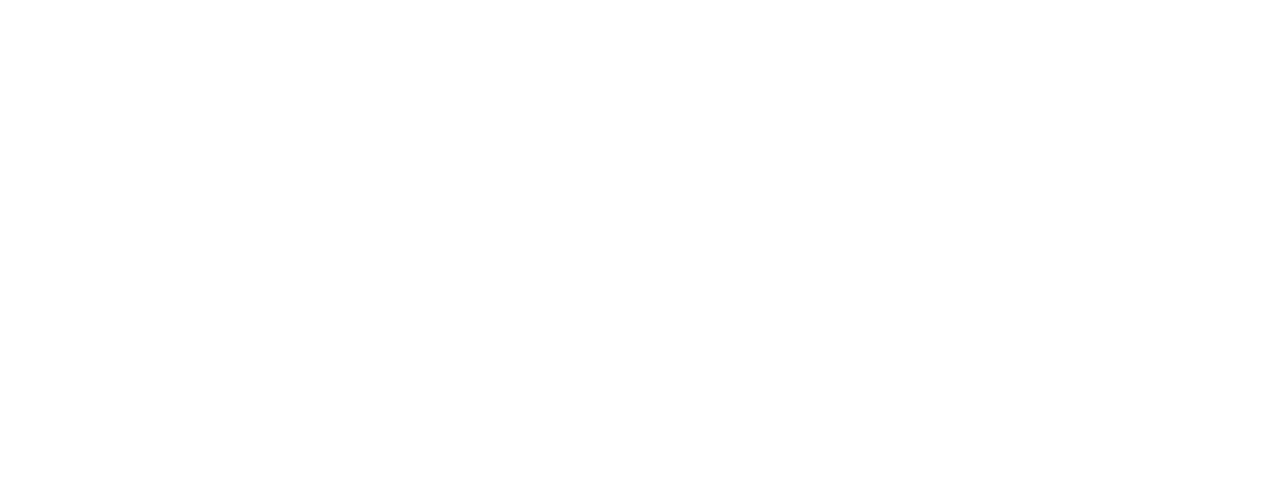
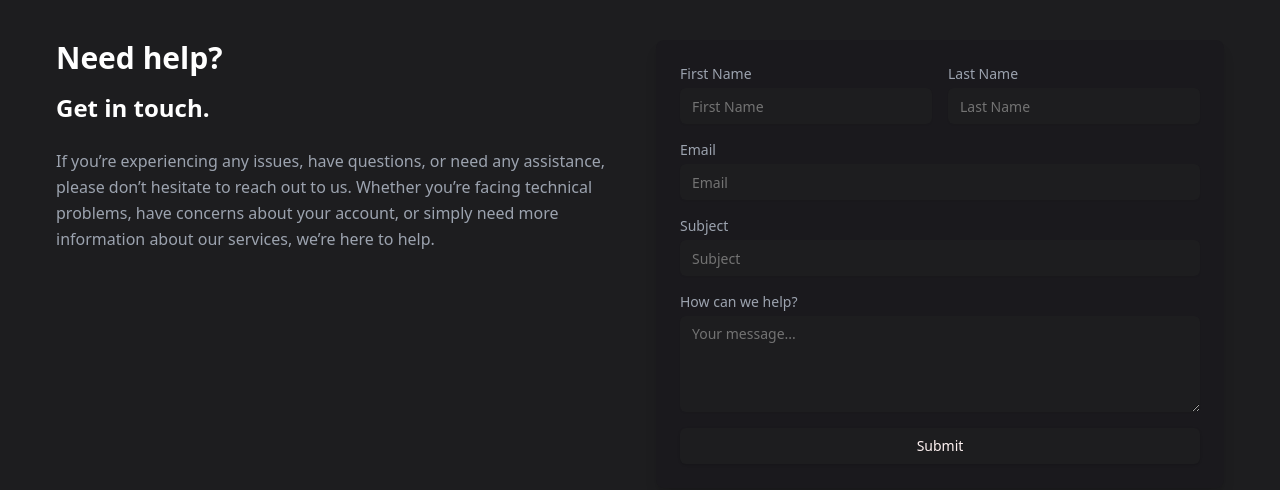
Before and after one commit to ilyastorunn/tracker, a React (Vite) app: page /contact in a window 1280 px wide. Before the commit this address had no page. Shown: the top 490 px of the page. Built offline with nearby package versions, Linux system fonts and the light colour scheme.

Commit message:
feat: make Contact page

```diff
--- a/src/App.jsx
+++ b/src/App.jsx
@@ -3,6 +3,7 @@
 import SignIn from "./pages/SignIn";
 import SignUp from "./pages/SignUp";
 import Coin from "./pages/Coin";
+import Contact from "./pages/Contact";
 
 function App() {
   return (
@@ -12,6 +13,7 @@
         <Route path="/signin" element={<SignIn />} />
         <Route path="/signup" element={<SignUp />} />
         <Route path="/coin" element={<Coin />} />
+        <Route path="/contact" element={<Contact />} />
       </Routes>
     </BrowserRouter>
   );
--- /dev/null
+++ b/src/components/ui/textarea.jsx
@@ -0,0 +1,18 @@
+import * as React from "react"
+
+import { cn } from "@/lib/utils"
+
+const Textarea = React.forwardRef(({ className, ...props }, ref) => {
+  return (
+    (<textarea
+      className={cn(
+        "flex min-h-[60px] w-full rounded-md border border-input bg-transparent px-3 py-2 text-base shadow-sm placeholder:text-muted-foreground focus-visible:outline-none focus-visible:ring-1 focus-visible:ring-ring disabled:cursor-not-allowed disabled:opacity-50 md:text-sm",
+        className
+      )}
+      ref={ref}
+      {...props} />)
+  );
+})
+Textarea.displayName = "Textarea"
+
+export { Textarea }
--- a/src/pages/Coin.jsx
+++ b/src/pages/Coin.jsx
@@ -9,16 +9,9 @@
   Legend,
 } from "chart.js";
 import gptlogo from "../assets/ChatGPT-Logo.png";
+import { Separator } from "@/components/ui/separator";
 
-// Chart.js modüllerini kaydet
-ChartJS.register(
-  LineElement,
-  CategoryScale,
-  LinearScale,
-  PointElement,
-  Tooltip,
-  Legend
-);
+ChartJS.register(LineElement, CategoryScale, LinearScale, PointElement, Tooltip, Legend);
 
 export default function Coin() {
   const data = {
@@ -28,9 +21,9 @@
         label: "Price (USD)",
         data: [30000, 31000, 32000, 30000, 29000, 28000],
         fill: false,
-        borderColor: "rgb(99, 102, 241)", // Tailwind'in indigo-500 rengi
+        borderColor: "rgb(99, 102, 241)",
         tension: 0.4,
-        pointBackgroundColor: "rgb(99, 102, 241)", // Noktaların rengi
+        pointBackgroundColor: "rgb(99, 102, 241)",
       },
     ],
   };
@@ -38,32 +31,25 @@
   const options = {
     responsive: true,
     plugins: {
-      legend: {
-        display: false, // ShadCN tarzı için minimal görünüm
-      },
+      legend: { display: false },
       tooltip: {
         enabled: true,
-        backgroundColor: "#1F2937", // Tailwind'in gray-800 rengi
-        titleColor: "#FFFFFF", // Beyaz
-        bodyColor: "#D1D5DB", // Tailwind'in gray-300 rengi
-        cornerRadius: 6, // Tooltip yuvarlatılmış köşeler
+        backgroundColor: "#1F2937",
+        titleColor: "#FFFFFF",
+        bodyColor: "#D1D5DB",
+        cornerRadius: 6,
       },
     },
     scales: {
-      x: {
-        ticks: { color: "#D1D5DB" }, // Tailwind'in gray-300 rengi
-        grid: { display: false }, // X ekseninde grid çizgilerini kaldır
-      },
-      y: {
-        ticks: { color: "#D1D5DB" },
-        grid: { color: "#374151" }, // Tailwind'in gray-700 rengi
-      },
+      x: { ticks: { color: "#D1D5DB" }, grid: { display: false } },
+      y: { ticks: { color: "#D1D5DB" }, grid: { color: "#374151" } },
     },
   };
 
   return (
-    <div className="max-w-[1200px] mx-auto px-4">
-      <div className="bg-[#1A202C] p-6 rounded-lg shadow-lg mb-6">
+    <div className="bg-[#121212] min-h-screen py-10">
+      <div className="max-w-[1200px] mx-auto px-4 bg-[#121212]">
+        <div className="bg-[#1A202C] p-6 rounded-lg shadow-lg">
           <div className="flex items-center justify-between mb-6">
             <div className="flex items-center gap-4">
               <img
@@ -97,6 +83,9 @@
             <Line data={data} options={options} />
           </div>
         </div>
+
+        <Separator className="my-6 bg-gray-700" />
+
         <div className="grid grid-cols-1 md:grid-cols-2 gap-4">
           <div className="bg-gray-800 p-6 rounded-lg shadow-lg">
             <h3 className="text-lg font-semibold text-white mb-4">
@@ -145,14 +134,18 @@
             </div>
           </div>
         </div>
-      <div className="bg-gradient-to-br from-gray-800 to-gray-900 p-6 rounded-lg shadow-lg mb-6">
+
+        <Separator className="my-6 bg-gray-700" />
+
+        <div className="bg-gradient-to-br from-gray-800 to-gray-900 p-6 rounded-lg shadow-lg">
           <div className="flex justify-between items-center mb-6">
             <h3 className="text-lg font-semibold text-white">Ask GPT-4o!</h3>
-          <img
+            {/* GPT LOGO */}
+            {/* <img
               src={gptlogo}
-            alt="OpenAi Logo"
-            className="w-16 h-8 text-white"
-          />
+              alt="OpenAI Logo"
+              className="w-8 h-8 text-white"
+            /> */}
           </div>
           <ul className="text-gray-300 space-y-4 mb-8">
             <li className="cursor-pointer hover:text-white">
@@ -165,13 +158,13 @@
               ➤ What are predictions for Ripple this week?
             </li>
           </ul>
-        <div className="relative pt-[60px]">
+          <div className="relative">
             <input
               type="text"
               placeholder="Ask something..."
               className="w-full p-4 rounded-full bg-gray-700 text-white focus:outline-none"
             />
-          <button className="absolute right-4 top-[75%] transform -translate-y-[50%] bg-gray-800 p-2 rounded-full hover:bg-gray-700">
+            <button className="absolute right-4 top-1/2 transform -translate-y-1/2 bg-gray-800 p-2 rounded-full hover:bg-gray-700">
               <svg
                 xmlns="http://www.w3.org/2000/svg"
                 fill="none"
@@ -188,7 +181,11 @@
               </svg>
             </button>
           </div>
-        <div className="bg-gray-800 p-6 rounded-lg shadow-lg mb-6">
+        </div>
+
+        <Separator className="my-6 bg-gray-700" />
+
+        <div className="bg-gray-800 p-6 rounded-lg shadow-lg">
           <h3 className="text-lg font-semibold text-white mb-4">
             About Bitcoin (BTC)
           </h3>
--- /dev/null
+++ b/src/pages/Contact.jsx
@@ -0,0 +1,83 @@
+import { Input } from "@/components/ui/input";
+import { Textarea } from "@/components/ui/textarea";
+import { Button } from "@/components/ui/button";
+
+export default function Contact() {
+  return (
+    <div className="min-h-screen bg-[#1d1d1f] text-white py-10">
+      <div className="max-w-[1200px] mx-auto px-4 grid grid-cols-1 md:grid-cols-2 gap-8">
+        <div>
+          <h1 className="text-3xl font-bold mb-4">Need help?</h1>
+          <h2 className="text-2xl font-semibold mb-6">Get in touch.</h2>
+          <p className="text-gray-400 leading-relaxed">
+            If you’re experiencing any issues, have questions, or need any
+            assistance, please don’t hesitate to reach out to us. Whether you’re
+            facing technical problems, have concerns about your account, or
+            simply need more information about our services, we’re here to help.
+          </p>
+        </div>
+        <div className="bg-[#1a191d] p-6 rounded-lg shadow-lg">
+          <form className="space-y-4">
+            <div className="grid grid-cols-2 gap-4">
+              <div>
+                <label className="block text-sm font-medium text-gray-400 mb-1">
+                  First Name
+                </label>
+                <Input
+                  type="text"
+                  placeholder="First Name"
+                  className="bg-[#1d1d1f] text-white border-none"
+                />
+              </div>
+              <div>
+                <label className="block text-sm font-medium text-gray-400 mb-1">
+                  Last Name
+                </label>
+                <Input
+                  type="text"
+                  placeholder="Last Name"
+                  className="bg-[#1d1d1f] text-white border-none"
+                />
+              </div>
+            </div>
+            <div>
+              <label className="block text-sm font-medium text-gray-400 mb-1">
+                Email
+              </label>
+              <Input
+                type="email"
+                placeholder="Email"
+                className="bg-[#1d1d1f] text-white border-none"
+              />
+            </div>
+            <div>
+              <label className="block text-sm font-medium text-gray-400 mb-1">
+                Subject
+              </label>
+              <Input
+                type="text"
+                placeholder="Subject"
+                className="bg-[#1d1d1f] text-white border-none"
+              />
+            </div>
+            <div>
+              <label className="block text-sm font-medium text-gray-400 mb-1">
+                How can we help?
+              </label>
+              <Textarea
+                rows="4"
+                placeholder="Your message..."
+                className="bg-[#1d1d1f] text-white border-none"
+              ></Textarea>
+            </div>
+            <div>
+              <Button className="w-full bg-[#1d1d1f] hover:bg-[#1a191d]">
+                Submit
+              </Button>
+            </div>
+          </form>
+        </div>
+      </div>
+    </div>
+  );
+}
```
Lines whose indentation alone changed are shown as unchanged.
